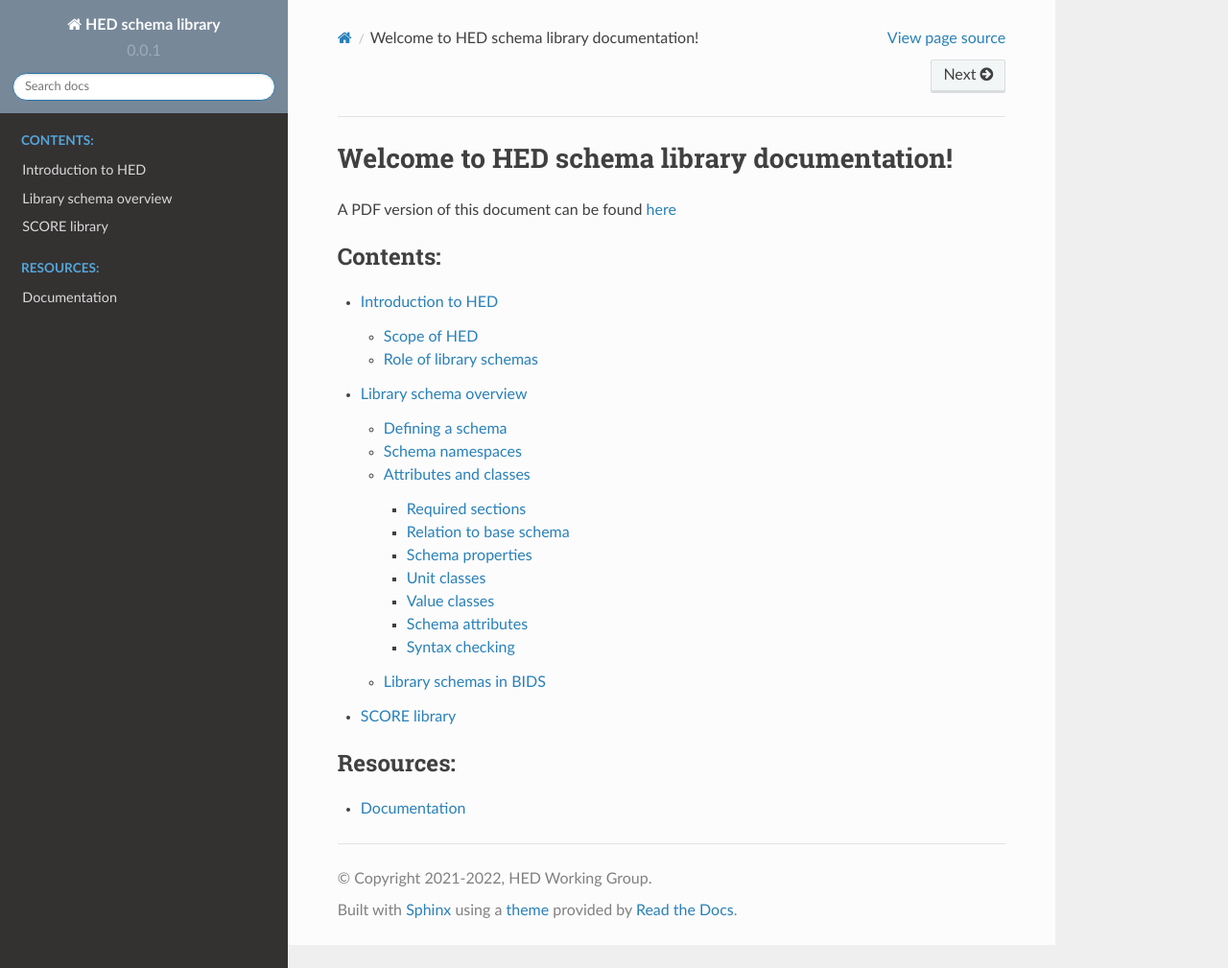
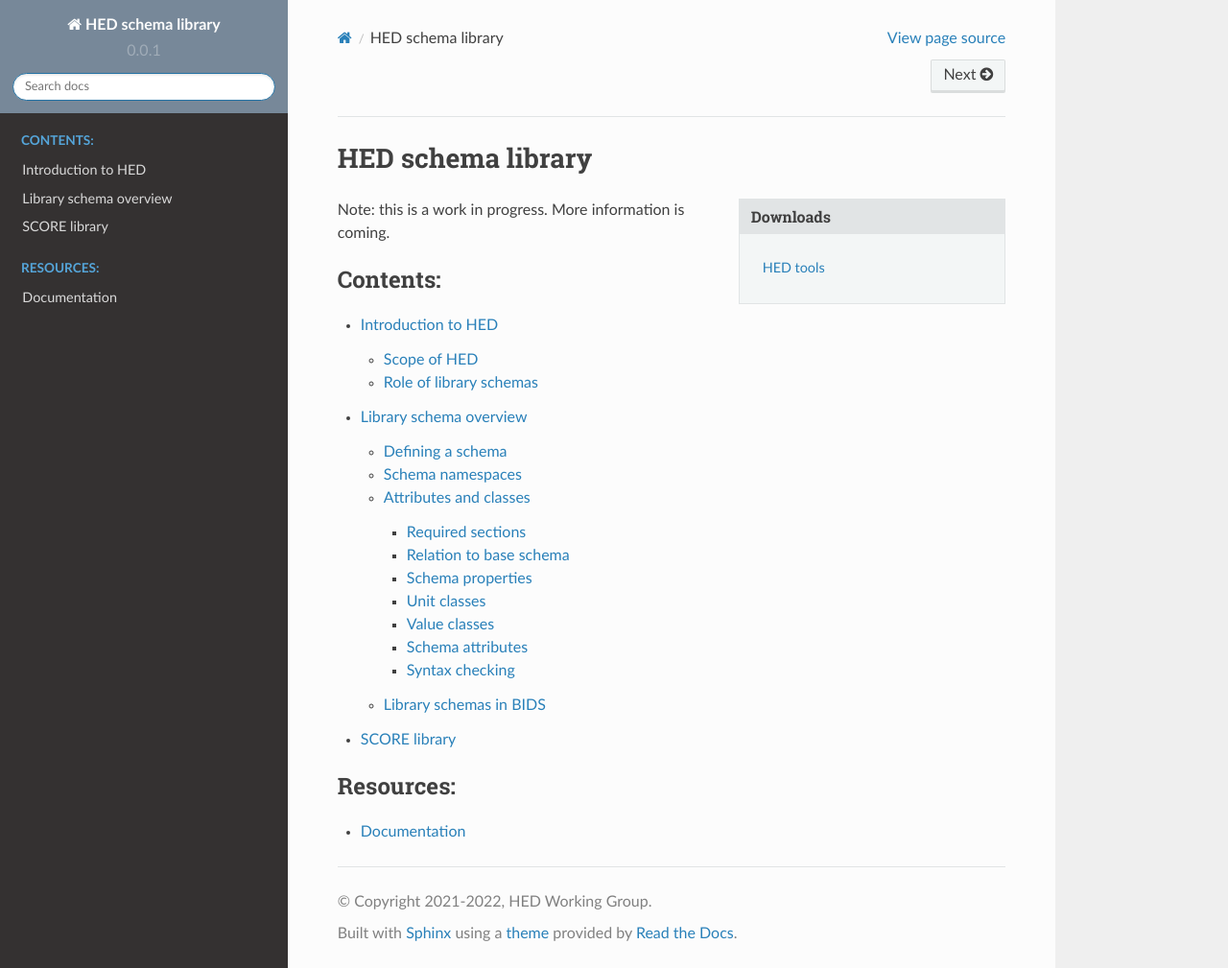
Before and after one commit to hed-standard/hed-schemas, a Sphinx documentation site: the page built from docs/source/index.rst, in a window 1280 px wide and 1009 px high. Shown: the whole window at 96% size. Built offline with Sphinx 7.4.7 and the Read the Docs theme 2.0.0, drawn with Linux system fonts in a browser that asks for light colours.

Commit message:
Updated the readthedocs configuration

```diff
--- a/docs/source/index.rst
+++ b/docs/source/index.rst
@@ -1,7 +1,12 @@
-Welcome to HED schema library documentation!
-=============================================
+HED schema library
+===================
 
-A PDF version of this document can be found `here <https://hed-library-schema.readthedocs.io/_/downloads/en/latest/pdf/>`_
+
+.. sidebar:: **Downloads**
+
+   `HED tools <https://hed-schema-library.readthedocs.io/_/downloads/en/latest/pdf/>`_
+
+Note:  this is a work in progress. More information is coming.
 
 .. toctree::
    :maxdepth: 4
--- a/readthedocs.yml
+++ b/readthedocs.yml
@@ -10,7 +10,7 @@
 # Build documentation in the docs/ directory with Sphinx
 sphinx:
   builder: html
-  configuration: docs/conf.py
+  configuration: docs/source/conf.py
   fail_on_warning: false
 
 # Optionally set the version of Python and requirements required to build your docs
```
